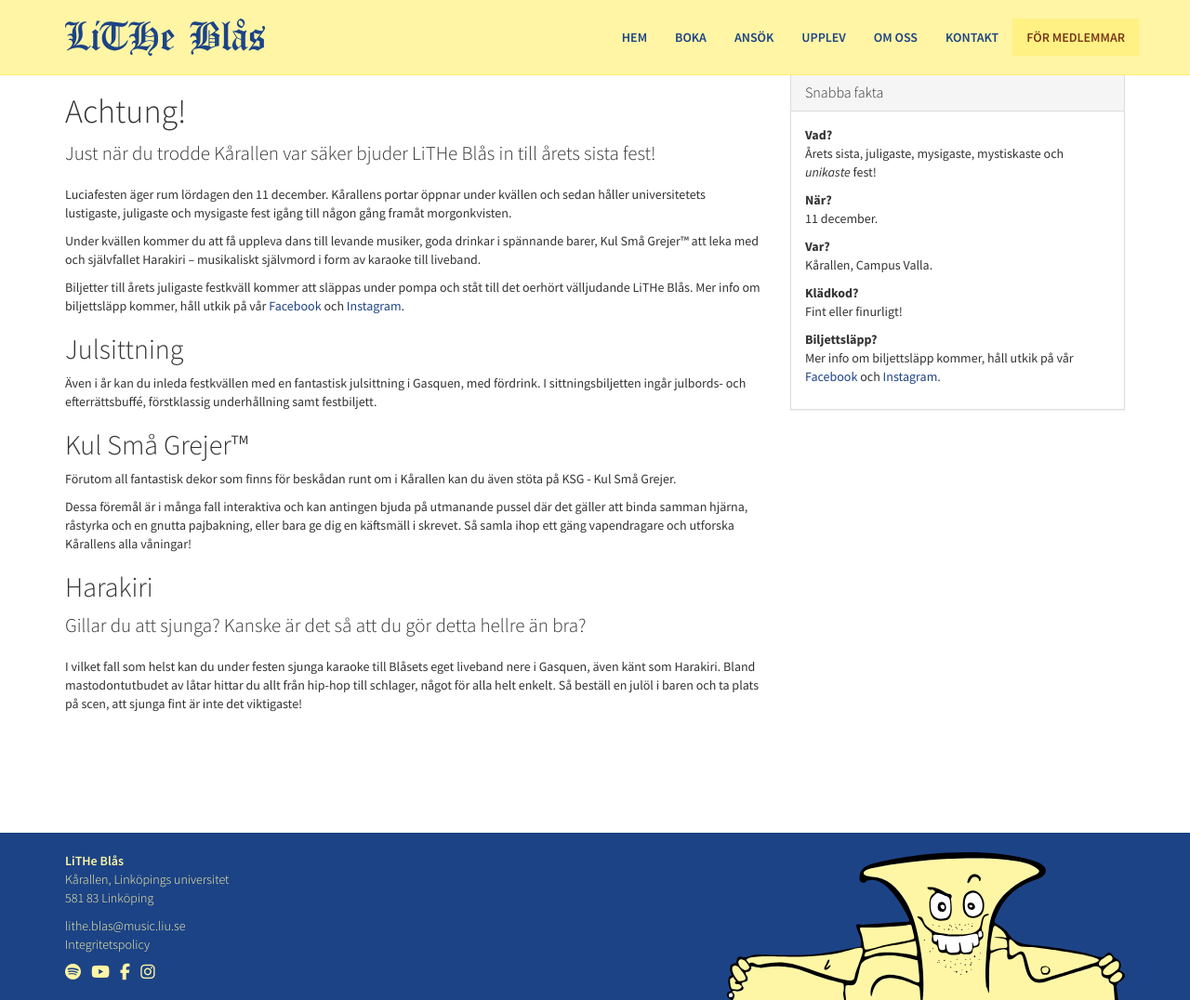
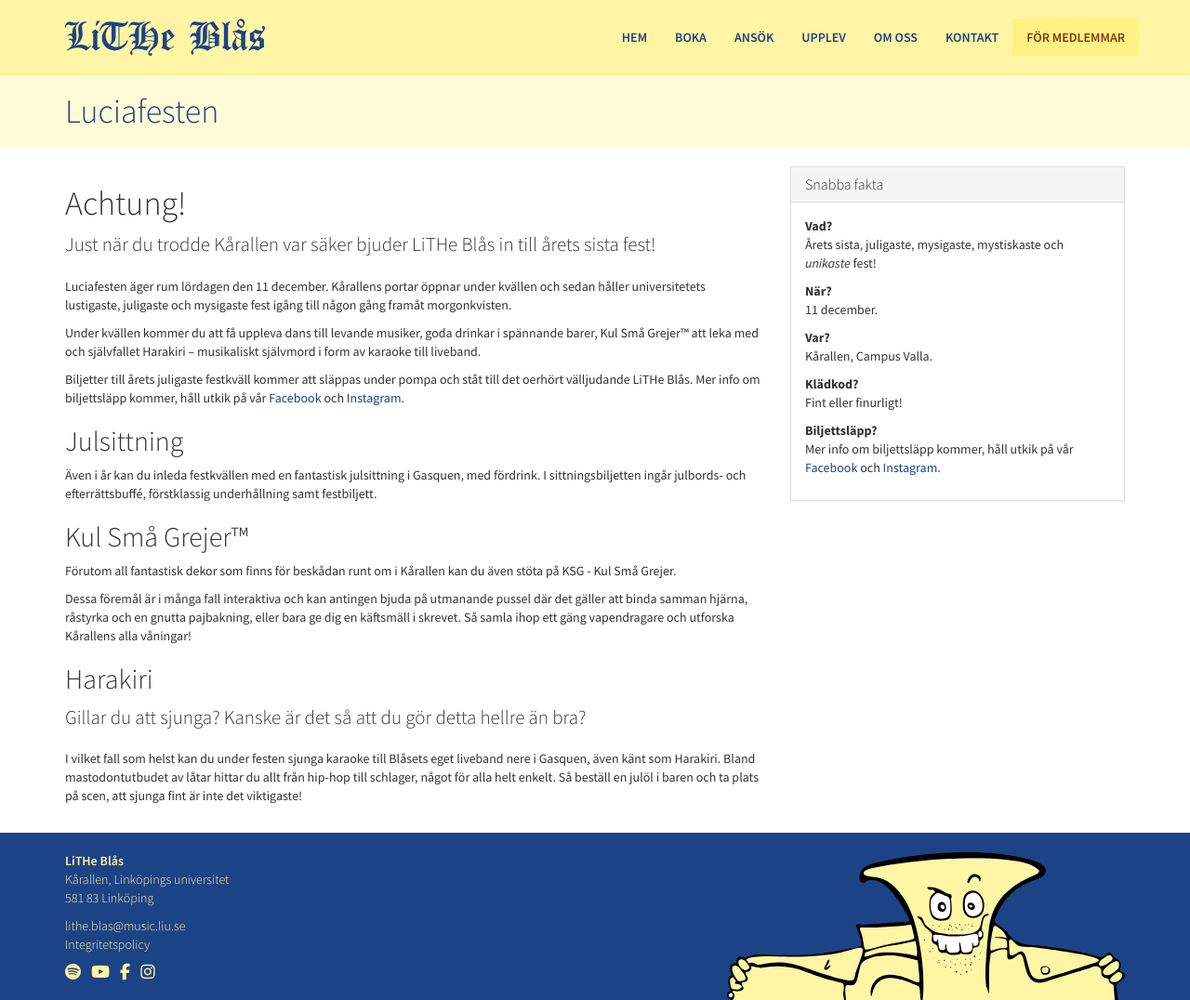
Before and after one commit to litheblas/litheblas.org, a Jekyll site: the page built from _pages/luciafesten.md, in a window 1280 px wide and 1076 px high. Shown: the whole window at 93% size. Built offline with Jekyll 4.4.1, drawn with Linux system fonts in a browser that asks for light colours; nearby versions of some CDN libraries.

Commit message:
Fix style

```diff
--- a/_layouts/luciafesten.html
+++ b/_layouts/luciafesten.html
@@ -1,6 +1,12 @@
 ---
 layout: default
 ---
+<div class="page-title">
+    <div class="container">
+        <h1>{{ page.title | escape }}</h1>
+    </div>
+</div>
+
 <div class="container">
     <div class="row">
         <div class="col-md-8 col-lg-8">
```
